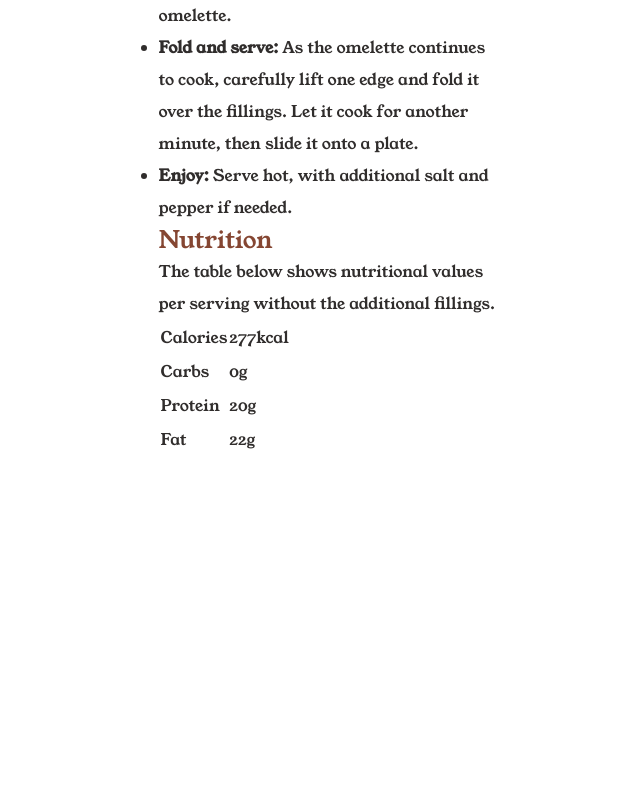
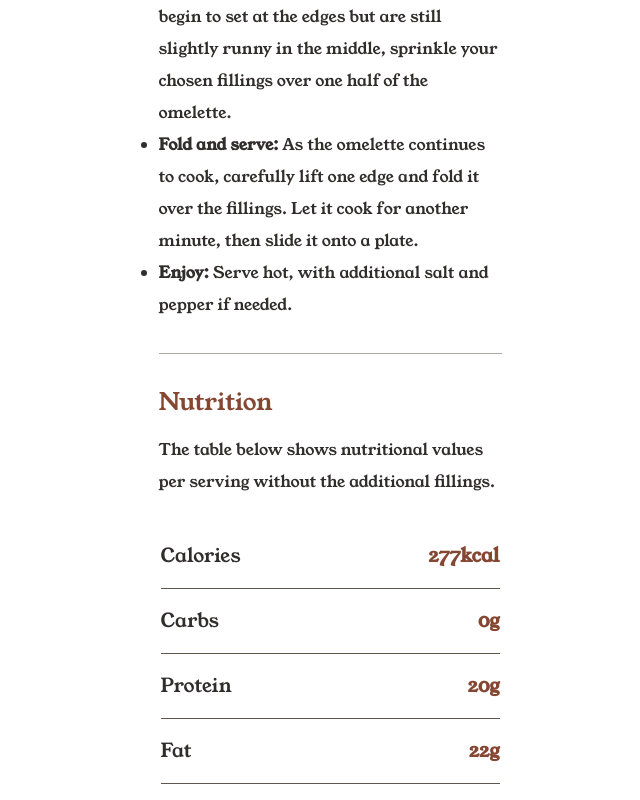
Before and after one commit to rosendo2015/recipe-page, a React (Vite) app: page / in a window 1280 px wide. Shown: the part 1384-2184 px from the top of the page, without its empty margins (310-950 px from the left). Before the commit the page ends 1858 px from the top, so only its background shows below. Built offline with nearby package versions, Linux system fonts and the light colour scheme.

Commit message:
mobile finished

```diff
--- a/src/components/Separator/index.jsx
+++ b/src/components/Separator/index.jsx
@@ -1,5 +1,7 @@
+import { SeparatorContainer } from "./styles";
+
 export function Separator(){
     return(
-        <div></div>
+        <SeparatorContainer/>
     )
 }
--- /dev/null
+++ b/src/components/Separator/styles.js
@@ -0,0 +1,8 @@
+import styled from "styled-components";
+
+export const SeparatorContainer = styled.div`
+width: 100%;
+border-top: 1px solid ${({theme})=>theme.COLORS.Wenge_Brown};
+margin: 2rem 0;
+opacity: 0.5;
+`
--- a/src/pages/Home/index.jsx
+++ b/src/pages/Home/index.jsx
@@ -1,5 +1,7 @@
 import { Container } from "./styles";
 import imgOmelette from "../../assets/image-omelette.jpeg"
+
+import { Separator } from "../../components/Separator";
 export function Home() {
   return (
     <Container>
@@ -8,6 +10,7 @@ export function Home() {
       <span>An easy and quick dish, perfect for any meal. This classic omelette combines beaten eggs cooked
         to perfection, optionally filled with your choice of cheese, vegetables, or meats.</span>
       <div className='preparation'>
+
         <h4>Preparation time</h4>
         <ul>
           <li><strong>Total:</strong> Approximately 10 minutes</li>
@@ -23,6 +26,7 @@ export function Home() {
         <li>1 tablespoon of butter or oil</li>
         <li>Optional fillings: cheese, diced vegetables, cooked meats, herbs</li>
       </ul>
+      <Separator/>
       <h2>Instructions</h2>
       <ul>
         <li><strong>Beat the eggs:</strong> In a bowl, beat the eggs with a pinch of salt and pepper until they are well mixed.
@@ -42,9 +46,11 @@ export function Home() {
         <li><strong>Enjoy:</strong> Serve hot, with additional salt and pepper if needed.</li>
       </ul>
 
+      <Separator/>
       <h2>Nutrition</h2>
       <p>The table below shows nutritional values per serving without the additional fillings.</p>
       <table>
+        <tbody>
           <tr>
             <td>Calories</td><td>277kcal</td>
           </tr>
@@ -57,6 +63,7 @@ export function Home() {
           <tr>
             <td>Fat</td><td>22g</td>
           </tr>
+        </tbody>
       </table>
 
     </Container>
--- a/src/pages/Home/styles.js
+++ b/src/pages/Home/styles.js
@@ -17,7 +17,7 @@ h1{
 h2{
   color: ${({theme})=>theme.COLORS.Nutmeg};
   font-weight: 500;
-
+  margin: 1rem 0;
 }
 .preparation{
   margin: 1rem 0 1rem;
@@ -37,11 +37,24 @@ h2{
   font-size: 1.2rem;
 }
 .preparation ul li{
+  list-style: ${({theme})=>theme.COLORS.Dark_Raspberry};
+}
+table{
+  width: 100%;
+  margin-top: 1.5rem;
+}
 
-  list-style: ${({theme})=>theme.COLORS.Dark_Raspberry};
+tr{
+  font-size: 1.2rem;
+  display: flex;
+  justify-content: space-between;
+  border-bottom: 1px solid ${({theme})=>theme.COLORS.Wenge_Brown};
+  padding: 1rem 0;
+}
+td:nth-child(2){
+  font-weight: 900;
+  color: ${({theme})=>theme.COLORS.Nutmeg};
 }
 
 
-
-
 `
```
Also changed, not shown: src/components/Separator/styles.jsx (deleted). Lines whose indentation alone changed are shown as unchanged.
